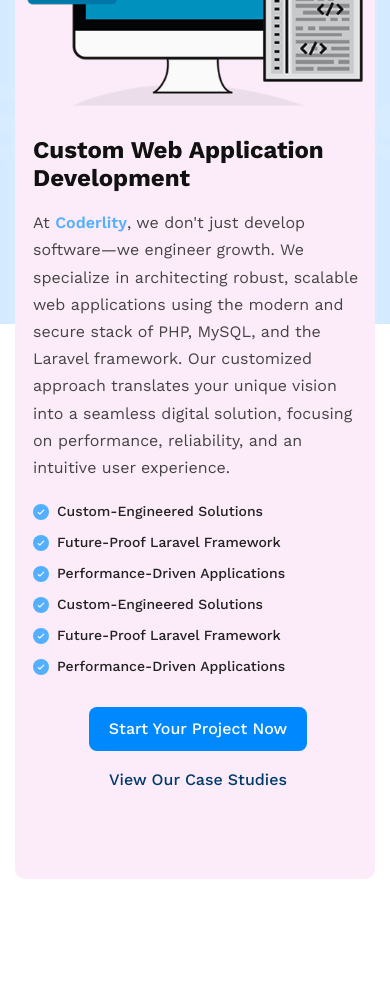
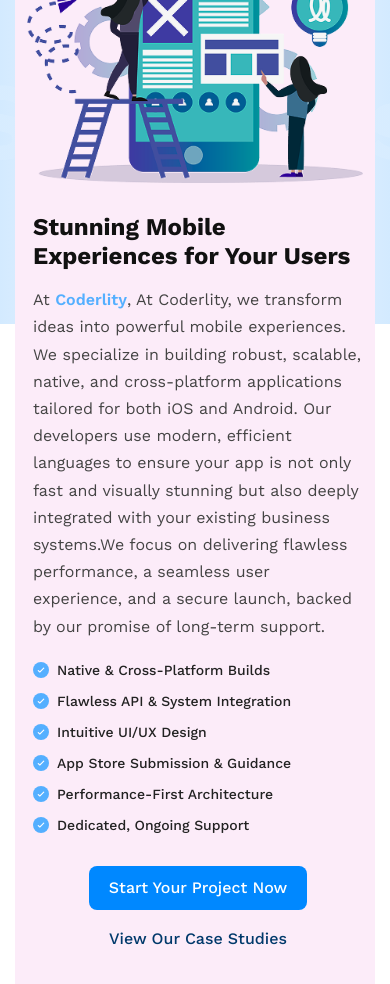
Before and after one commit to jobayer58/Coderlity-landing-page, a React (Vite) app: page / in a window 390 px wide. Shown: the part 920-1904 px from the top of the page. Built offline with nearby package versions, Linux system fonts and the light colour scheme.

Commit message:
added mobile application tab section with responsive

```diff
--- a/src/App.jsx
+++ b/src/App.jsx
@@ -5,6 +5,7 @@ import TopProducts from "./TopProducts"
 import Sponsored from "./Sponsored"
 import Hosting from "./Hosting"
 import WebApplication from "./WebApplication"
+import MobileApplication from "./MobileApplication"
 
 function App() {
 
@@ -13,7 +14,8 @@ function App() {
       <Header></Header>
       {/* <Domain></Domain> */}
       {/* <Hosting></Hosting> */}
-      <WebApplication></WebApplication>
+      {/* <WebApplication></WebApplication> */}
+      <MobileApplication></MobileApplication>
       <TopProducts></TopProducts>
       <Sponsored></Sponsored>
     </main>
--- /dev/null
+++ b/src/MobileApplication.jsx
@@ -0,0 +1,62 @@
+import React from 'react';
+import mobileImage from '../src/assets/iamges/mobile.png'
+import { Button, Col, Container, Row } from 'react-bootstrap';
+import { IoIosCheckmark } from 'react-icons/io';
+
+const MobileApplication = () => {
+    return (
+        <section className="domain-section">
+
+
+            {/* content */}
+            <div className="domain-content">
+                {/* web Application Content */}
+                <section className="webapp-section">
+                    <Container>
+                        <Row className="webapp-parent-row">
+                            {/* Left Image */}
+                            <Col md={6} className="webapp-image-col">
+                                <img src={mobileImage} alt="Web Application" className="webapp-image" />
+                            </Col>
+
+                            {/* Right Content */}
+                            <Col md={6} className="webapp-content">
+                                <h2 className="webapp-title">Stunning Mobile Experiences for
+                                    Your Users</h2>
+                                <p className="webapp-description">
+                                    At <span className="highlight">Coderlity</span>, At Coderlity, we transform ideas into powerful mobile experiences. We specialize in building robust, scalable, native, and cross-platform applications tailored for both iOS and Android. Our developers use modern, efficient languages to ensure your app is not only fast and visually stunning but also deeply integrated with your existing business systems.We focus on delivering flawless performance, a seamless user experience, and a secure launch, backed by our promise of long-term support.
+                                </p>
+
+                                {/* Features */}
+                                <Row className="webapp-features">
+                                    <Col xs={12} sm={6}>
+                                        <p><IoIosCheckmark className="icon" /> Native & Cross-Platform Builds
+                                        </p>
+                                        <p><IoIosCheckmark className="icon" /> Flawless API & System Integration</p>
+                                        <p><IoIosCheckmark className="icon" /> Intuitive UI/UX Design</p>
+                                    </Col>
+                                    <Col xs={12} sm={6}>
+                                        <p><IoIosCheckmark className="icon" /> App Store Submission & Guidance</p>
+                                        <p><IoIosCheckmark className="icon" /> Performance-First Architecture</p>
+                                        <p><IoIosCheckmark className="icon" /> Dedicated, Ongoing Support</p>
+                                    </Col>
+                                </Row>
+
+                                {/* Buttons */}
+                                <div className="webapp-buttons">
+                                    <Button variant="primary" className="start-btn">Start Your Project Now</Button>
+                                    <Button variant="link" className="case-btn">View Our Case Studies</Button>
+                                </div>
+                            </Col>
+                        </Row>
+                    </Container>
+                </section>
+
+            </div>
+
+
+        </section>
+    );
+};
+
+export default MobileApplication;
```
Also changed, not shown: src/MobileApplication.css (added), src/assets/iamges/mobile.png (added).
